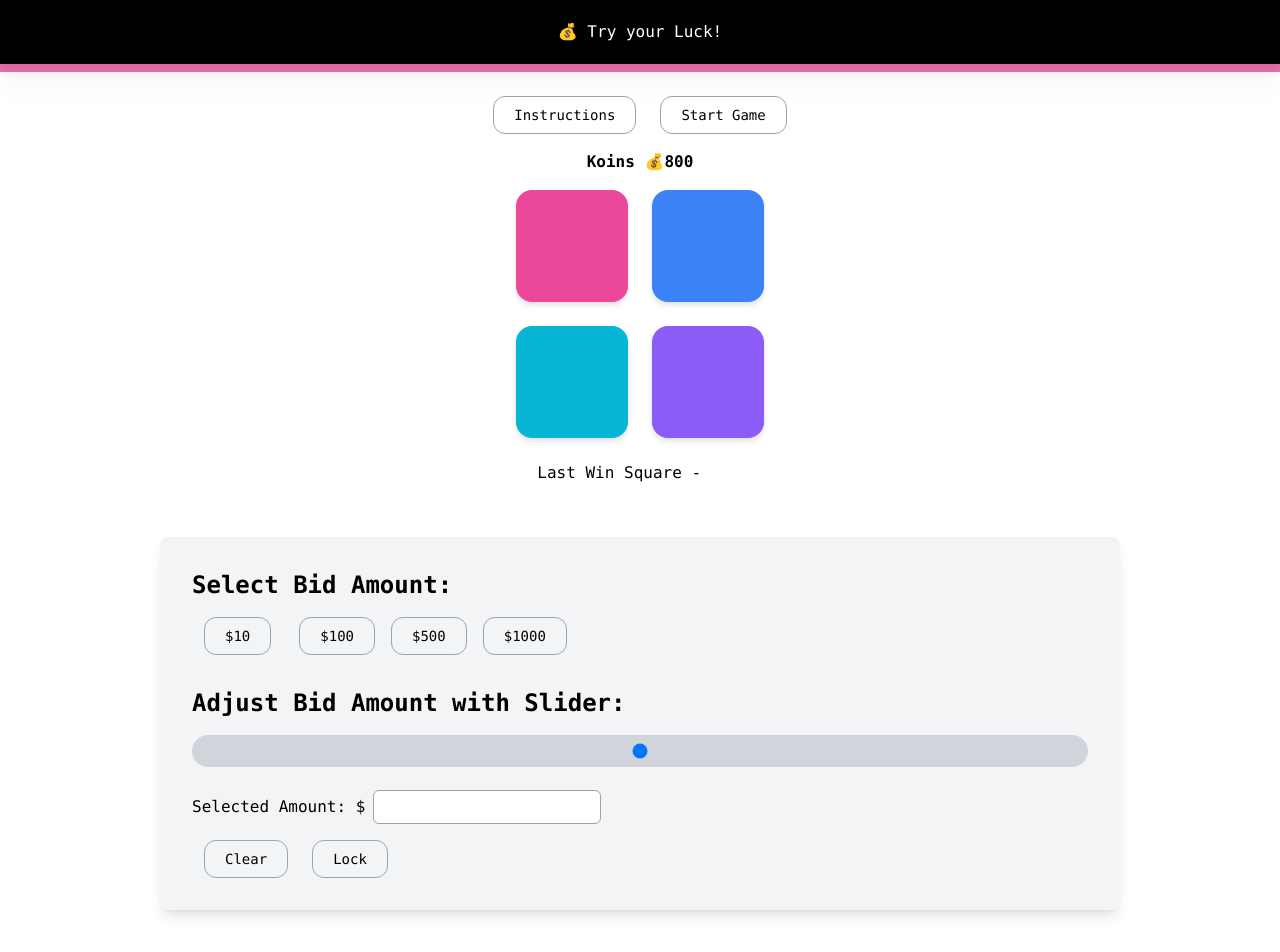
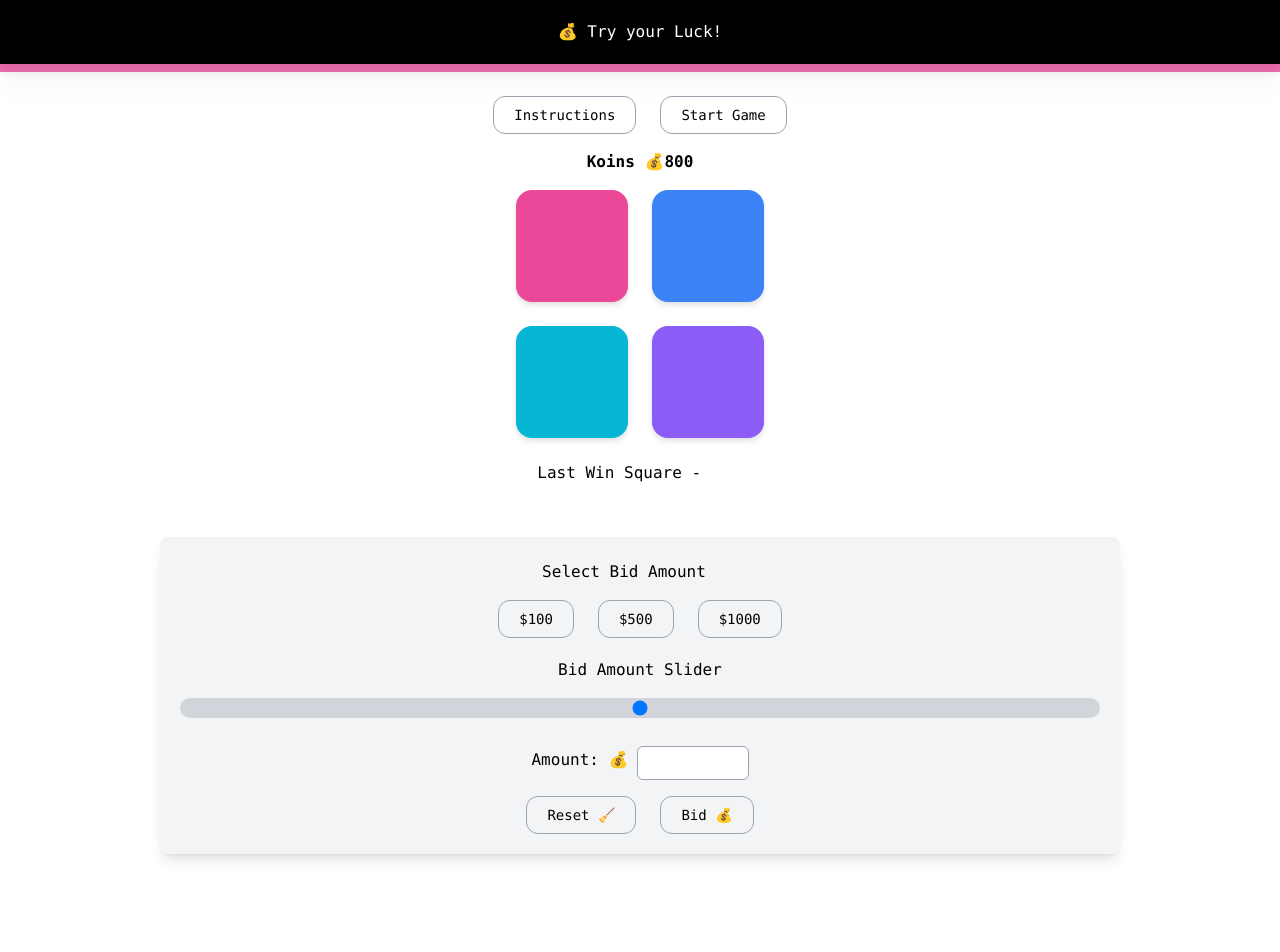
Before and after one commit to kevintomsgithub/try-your-luck, a Next.js app: page / in a window 1280 px wide. Shown: the top 952 px of the page. Built offline with nearby package versions, Linux system fonts and the light colour scheme.

Commit message:
Update Bid component

```diff
--- a/app/components/bid/Bid.tsx
+++ b/app/components/bid/Bid.tsx
@@ -4,6 +4,8 @@ import Button from "../buttons/Button";
 
 const BidComponent = ({
   koins,
+  isFrozen,
+  setIsFrozen,
   selectedSquare,
   clearSelection,
   setBidAmount,
@@ -31,21 +33,25 @@ const BidComponent = ({
     setSelectedOption(null);
     setSliderValue(0);
     clearSelection(); // Callback to clear selection in Game component
+    setIsFrozen(false);
+  };
+
+  const handleBidClick = () => {
+    setIsFrozen(true);
   };
 
   return (
-    <div className="bg-gray-100 p-8 rounded-lg shadow-lg mt-8">
+    <div
+      className={`bg-gray-100 p-5 rounded-lg shadow-lg mt-8 text-center ${
+        isFrozen ? "frozen border-2 border-red-500" : ""
+      }`}
+    >
       <div>
-        <h2 className="text-2xl font-semibold mb-4">
-          Select Bid Amount:{" "}
-          <span className={`inline-block w-6 h-6 ${selectedSquare}`} />
+        <h2 className="text-md mb-4">
+          Select Bid Amount
+          <span className={`inline-block w-5 h-5 ml-3 ${selectedSquare}`} />
         </h2>
-        <div className="flex space-x-4">
-          <Button
-            text="$10"
-            onClick={() => handleOptionClick(10)}
-            selected={selectedOption === 10}
-          />
+        <div className="flex justify-center">
           <Button
             text="$100"
             onClick={() => handleOptionClick(100)}
@@ -63,20 +69,18 @@ const BidComponent = ({
           />
         </div>
       </div>
-      <div className="mt-8">
-        <h2 className="text-2xl font-semibold mb-4">
-          Adjust Bid Amount with Slider:
-        </h2>
+      <div className="mt-5">
+        <h2 className="text-md mb-4">Bid Amount Slider</h2>
         <input
           type="range"
           min="0"
           max="100"
           value={sliderValue}
           onChange={handleSliderChange}
-          className="w-full h-8 rounded-full bg-gray-300 appearance-none focus:outline-none focus:shadow-outline"
+          className="w-full mb-3 h-5 rounded-full bg-gray-300 appearance-none focus:outline-none focus:shadow-outline"
         />
-        <p className="mt-4">
-          Selected Amount: $
+        <div className="flex justify-center">
+          <p className="mt-4 pt-[.1rem]">Amount: 💰</p>
           <input
             type="number"
             value={selectedOption || ""}
@@ -88,13 +92,13 @@ const BidComponent = ({
               setSelectedOption(newValue);
               setSliderValue(newValue / 10);
             }}
-            className="border border-gray-400 px-2 py-1 rounded-md ml-2"
+            className="w-28 mt-4 border border-gray-400 px-2 py-1 mt-3 rounded-md ml-2"
           />
-        </p>
+        </div>
       </div>
       <div className="mt-4">
-        <Button text="Clear" onClick={handleClearClick} />
-        <Button text="Lock" />
+        <Button text="Reset 🧹" onClick={handleClearClick} />
+        <Button text="Bid 💰" onClick={handleBidClick} />
       </div>
     </div>
   );
```
